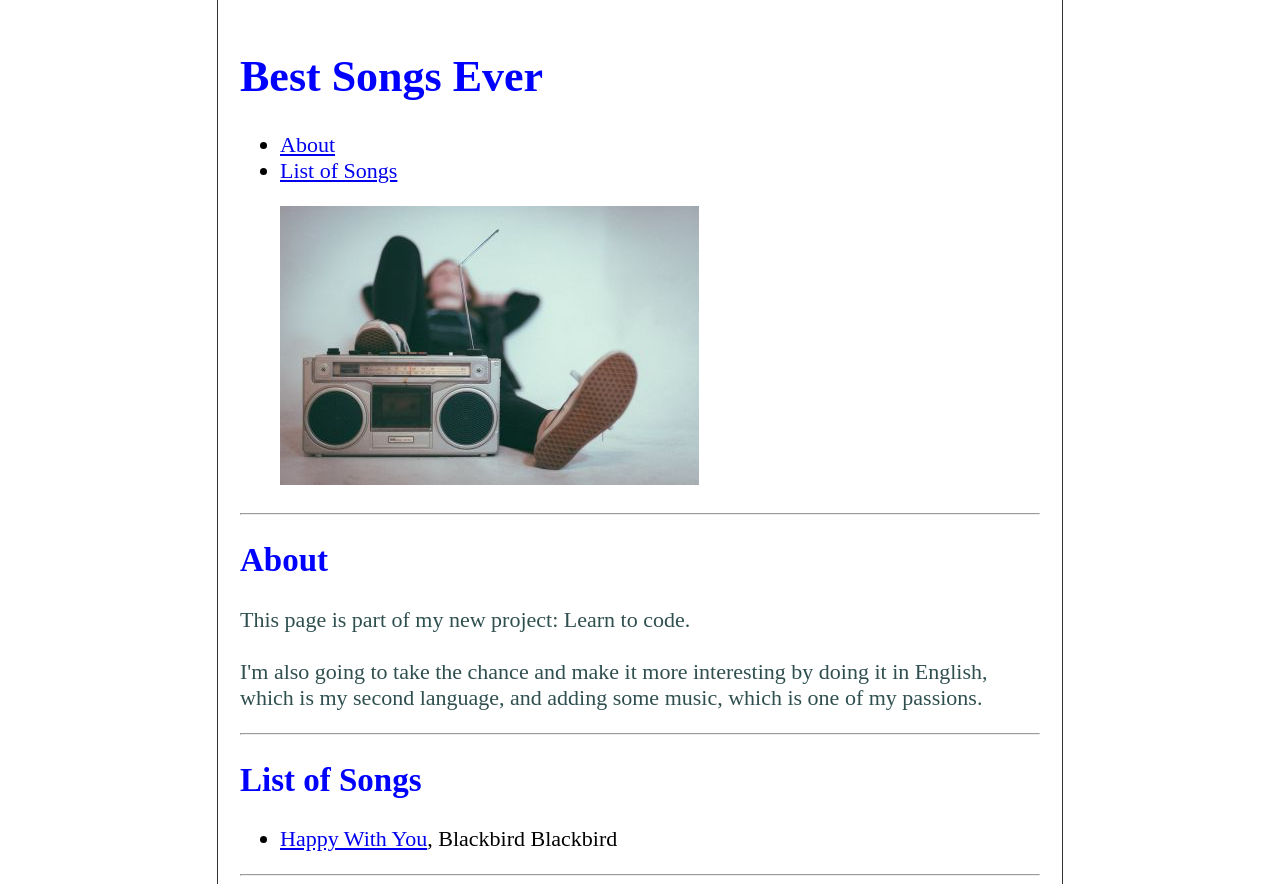
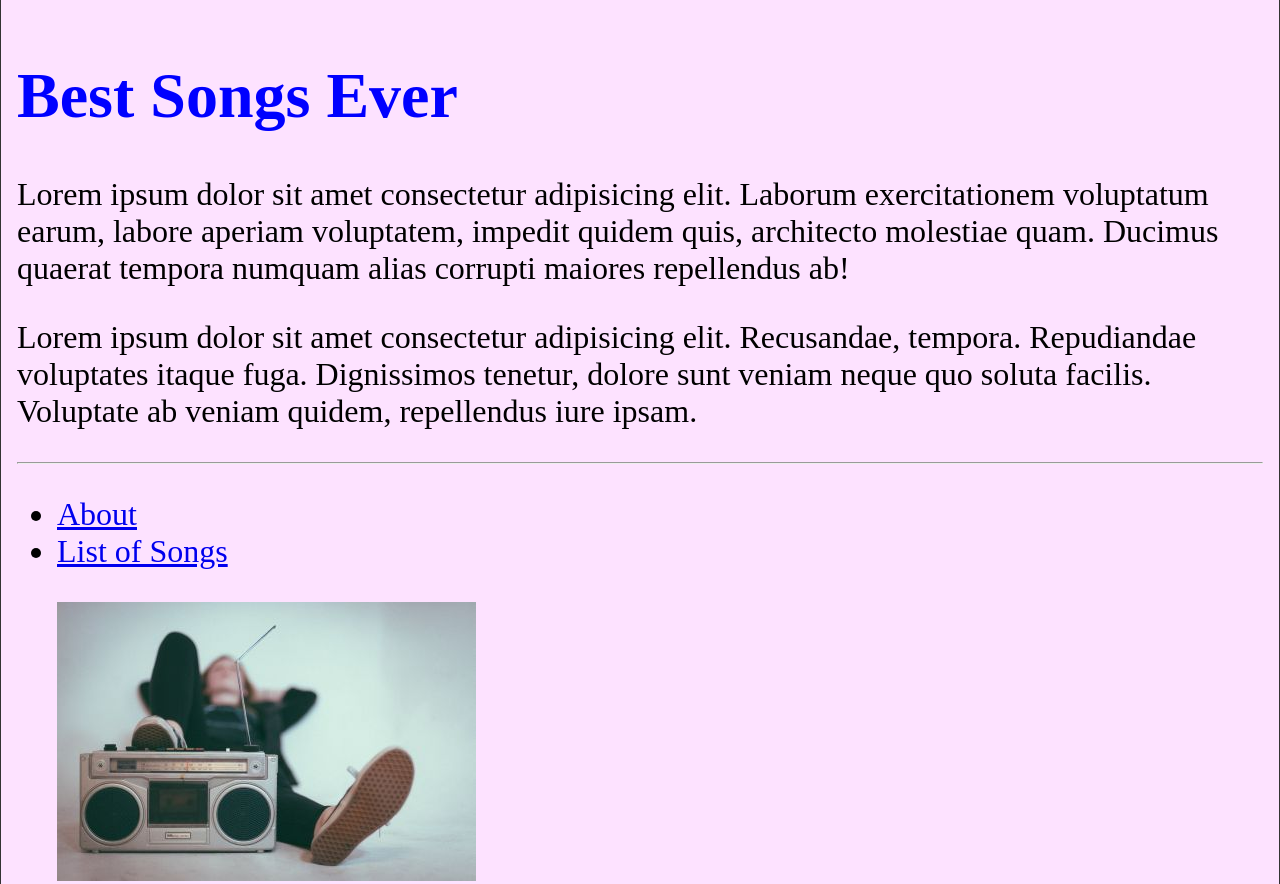
Before and after one commit to patriciaksantos/code-training, a plain HTML site: page index.html in a window 1280 px wide. Shown: the top 884 px of the page. Drawn offline with Linux system fonts and the light colour scheme.

Commit message:
CSS units and sizes practice

```diff
--- a/index.html
+++ b/index.html
@@ -13,6 +13,15 @@
 <body>
     <header>
         <h1>Best Songs Ever</h1>
+
+        <p>Lorem ipsum dolor sit amet consectetur adipisicing elit. Laborum exercitationem voluptatum earum, labore aperiam voluptatem, impedit quidem quis, architecto molestiae quam. Ducimus quaerat tempora numquam alias corrupti maiores repellendus ab!
+        </p>
+        <p>Lorem ipsum dolor sit amet consectetur adipisicing elit. Recusandae, tempora. Repudiandae voluptates itaque fuga. Dignissimos tenetur, dolore sunt veniam neque quo soluta facilis. Voluptate ab veniam quidem, repellendus iure ipsam.</p>
+
+        <hr>
+
+
+
         <nav>
             <ul>
                 <li>
--- a/style.css
+++ b/style.css
@@ -1,30 +1,30 @@
-html {
-    font-size: 22px;
-}
 
 body {
     min-height: 100vh;
-    max-width: 800px;
     margin: 0 auto;
     padding: 1rem;
     border-left: 1px solid #333;
     border-right: 1px solid #333;
+    font-size: 2rem;
+    background: #FDE2FF;
+    color: black;
+}
+
+p {
+    color: black;
+}
+
+
+h1, h2 {
+    color: blue;
 }
 
 .song {
     font-family: Verdana, Geneva, Tahoma, sans-serif;
 }
 
-h1, h2 {
-    color: blue;
-}
-
 h1 span {
     background: gold;
-}
-
-p {
-    color: darkslategray
 }
 
 .grayItalic {
```
